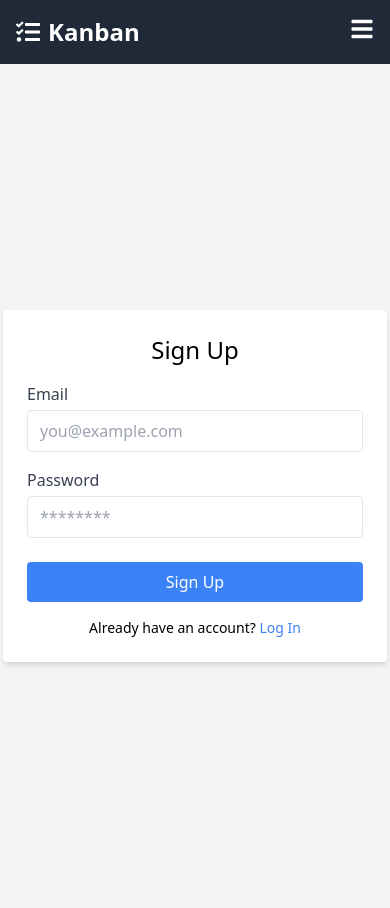
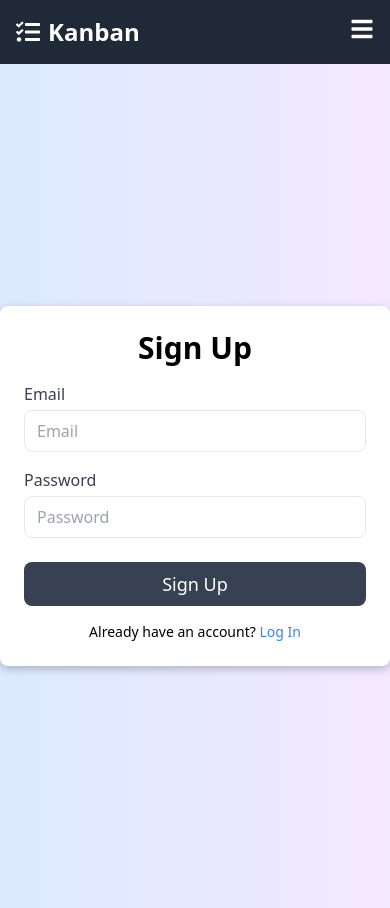
Before and after one commit to stefandm/kanban-board, a React app: page /signup in a window 390 px wide. Built offline with nearby package versions, Linux system fonts and the light colour scheme; no server answers; the HTML template or start-up script is replaced by a standard one.

Commit message:
small responsiveness ui changes

```diff
--- a/src/components/Login.tsx
+++ b/src/components/Login.tsx
@@ -119,7 +119,7 @@ const Login: React.FC = () => {
       {/* Login Form */}
       <form
         onSubmit={handleLogin}
-        className="bg-white p-8 rounded-lg shadow-lg w-full max-w-md min-w-[35vw]"
+        className="bg-white p-8 rounded-lg shadow-[rgba(0,_0,_0,_0.24)_0px_3px_8px] w-full max-w-md min-w-[35vw]"
       >
         <h2 className="text-3xl md:text-4xl mb-6 text-center font-bold  flex items-center justify-center">
           Log In
--- a/src/components/Signup.tsx
+++ b/src/components/Signup.tsx
@@ -1,71 +1,95 @@
 // src/components/Signup.tsx
+
 import React, { useState } from 'react';
 import { auth } from '../firebase';
 import { createUserWithEmailAndPassword } from 'firebase/auth';
 import { FirebaseError } from 'firebase/app';
 import { useNavigate } from 'react-router-dom';
+import { z } from 'zod';
+import { ZodError } from 'zod';
+
+// Define Zod schemas for form validation
+const signupSchema = z.object({
+  email: z.string().email({ message: 'Invalid email address' }),
+  password: z.string().min(6, { message: 'Password must be at least 6 characters' }),
+});
 
 const Signup: React.FC = () => {
+  // State variables
   const [email, setEmail] = useState<string>('');
   const [password, setPassword] = useState<string>('');
   const [error, setError] = useState<string>('');
   const navigate = useNavigate();
 
+  // Handle signup form submission
   const handleSignup = async (e: React.FormEvent) => {
     e.preventDefault();
     setError('');
+
     try {
-      await createUserWithEmailAndPassword(auth, email, password);
+      // Validate inputs using Zod
+      const validatedData = signupSchema.parse({ email, password });
+
+      // Create user with Firebase Authentication
+      await createUserWithEmailAndPassword(auth, validatedData.email, validatedData.password);
+
       // Redirect to dashboard or home page after successful signup
       navigate('/dashboard');
-    } catch (err: unknown) { // Use 'unknown' to safely handle different error types
-      if (err instanceof FirebaseError) {
+    } catch (err) {
+      if (err instanceof ZodError) {
+        // Collect all validation errors and set to error state
+        const validationErrors = err.errors.map((e) => e.message).join(' ');
+        setError(validationErrors);
+      } else if (err instanceof FirebaseError) {
+        // Handle Firebase-specific errors
         setError(err.message);
       } else if (err instanceof Error) {
+        // Handle generic errors
         setError(err.message);
       } else {
+        // Handle unexpected errors
         setError('An unexpected error occurred.');
       }
     }
   };
 
   return (
-    <div className="flex items-center justify-center min-h-screen bg-gray-100">
+    <div className="flex items-center justify-center min-h-screen bg-gradient-to-r from-blue-100 to-purple-100">
       <form
         onSubmit={handleSignup}
-        className="bg-white p-6 rounded shadow-md w-full max-w-sm"
+        className="bg-white p-6 shadow-[rgba(0,_0,_0,_0.24)_0px_3px_8px] w-full md:max-w-[35vw] rounded-lg"
       >
-        <h2 className="text-2xl mb-4 text-center">Sign Up</h2>
+        <h2 className="text-3xl md:text-4xl font-bold  mb-4 text-center ">Sign Up</h2>
         {error && (
           <div className="mb-4 text-red-500 text-sm">
             {error}
           </div>
         )}
         <div className="mb-4">
-          <label className="block text-gray-700">Email</label>
+          <label className="block text-gray-700 rounded-lg">Email</label>
           <input
             type="email"
             required
-            className="w-full px-3 py-2 border rounded mt-1"
+            className="w-full px-3 py-2 border mt-1 rounded-lg"
             value={email}
             onChange={(e) => setEmail(e.target.value)}
-            placeholder="you@example.com"
+            placeholder="Email"
           />
         </div>
         <div className="mb-6">
-          <label className="block text-gray-700">Password</label>
+          <label className="block text-gray-700 rounded-lg">Password</label>
           <input
             type="password"
             required
-            className="w-full px-3 py-2 border rounded mt-1"
+            className="w-full px-3 py-2 border rounded-lg mt-1"
             value={password}
             onChange={(e) => setPassword(e.target.value)}
-            placeholder="********"
+            placeholder="Password"
           />
         </div>
         <button
           type="submit"
-          className="w-full bg-blue-500 text-white py-2 rounded hover:bg-blue-600"
+          className="w-full bg-gray-700 text-white text-lg py-2 rounded-lg hover:bg-blue-700 hover:shadow-[1px_1px_1px_2px_#2b6cb0]"
         >
           Sign Up
         </button>
--- a/src/components/Summary.tsx
+++ b/src/components/Summary.tsx
@@ -76,7 +76,7 @@ const Summary: React.FC = () => {
   const linkItemsClass = "text-3xl md:text-5xl font-bold "
 
   return (
-    <div className="container mx-auto py-6 ">
+    <div className="container mx-auto py-6 w-full ">
     <h1 className="text-4xl md:text-5xl font-bold mt-6 mb-10 text-center">Summary</h1>
 
     <div className="grid grid-cols-1 md:grid-cols-2 gap-10">
@@ -128,7 +128,7 @@ const Summary: React.FC = () => {
       </div>
 
       {/* Urgent Tasks */}
-      <div className="bg-white rounded-lg  p-8">
+      <div className="bg-white rounded-lg  p-8 ">
         <h2 className="text-3xl md:text-4xl font-semibold mb-8 text-red-700 flex items-center">
           <FaExclamationTriangle className="mr-4  text-4xl md:text-5xl" /> Urgent Tasks
         </h2>
--- a/src/components/TaskBoard.tsx
+++ b/src/components/TaskBoard.tsx
@@ -204,7 +204,7 @@ const TaskBoard: React.FC = () => {
   }
 
   return (
-    <div className="p-6 bg-gradient-to-r from-blue-100 to-purple-100 min-h-screen">
+    <div className="p-6 min-h-screen">
       <h1 className="text-3xl md:text-4xl mb-6 text-center font-bold text-blue-700">
         Task Board
       </h1>
@@ -217,7 +217,7 @@ const TaskBoard: React.FC = () => {
           {tasks.map((task) => (
             <div
               key={task.id}
-              className="bg-white p-6 rounded-lg shadow-lg hover:shadow-xl transition-shadow duration-200 flex flex-col justify-evenly "
+              className="bg-white p-6 rounded-lg shadow-[rgba(0,_0,_0,_0.24)_0px_3px_8px] hover:shadow-[rgba(0,_0,_0,_0.24)_0px_3px_8px] transition-shadow duration-200 flex flex-col justify-evenly "
             >
               <div className=" text-xl w-fit white text-white mb-2 px-2  rounded-lg bg-blue-600">
                 <strong> {task.category}</strong>
```
